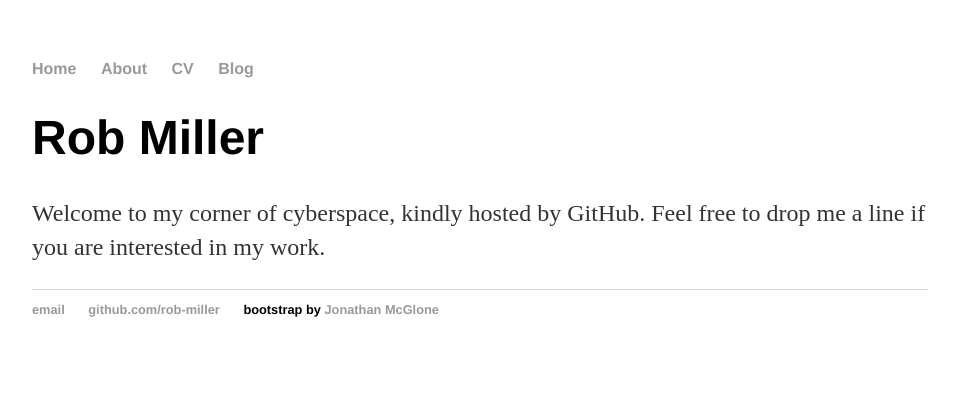
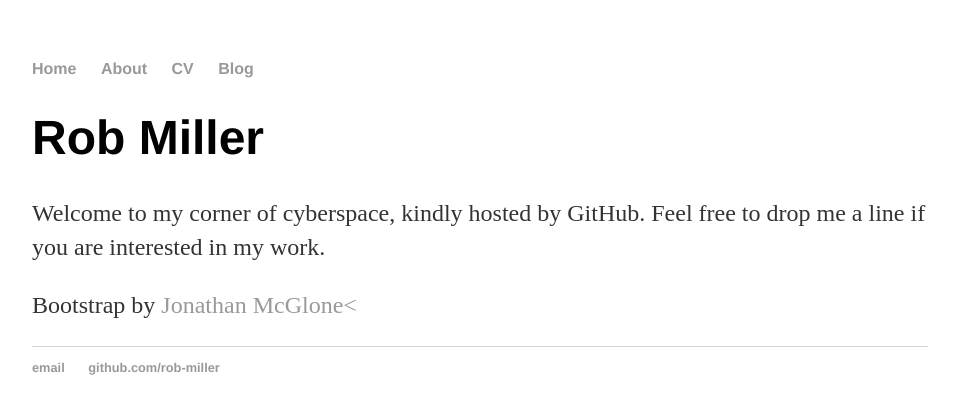
Before and after one commit to rob-miller/rob-miller.github.io, a Jekyll site: the page built from index.html, in a window 1280 px wide. Shown: the top 414 px of the page, without its empty margins (160-1117 px from the left). Built offline with Jekyll 4.4.1, drawn with Linux system fonts in a browser that asks for light colours; part of the change alters nothing that is shown.

Commit message:
change to use jekyll layout

```diff
--- a/index.html
+++ b/index.html
@@ -1,31 +1,9 @@
-<!DOCTYPE html>
-<html>
-	<head>
-		<title>Rob Miller</title>
-		<link rel="stylesheet" type="text/css" href="/css/main.css">
-	</head>
-	<body>
-		<nav>
-    		<ul>
-        		<li><a href="/">Home</a></li>
-	        	<li><a href="/about">About</a></li>
-        		<li><a href="/cv">CV</a></li>
-        		<li><a href="/blog">Blog</a></li>
-    		</ul>
-		</nav>
-		<div class="container">
-    		<div class="blurb">
-        		<h1>Rob Miller</h1>
-				<p>Welcome to my corner of cyberspace, kindly hosted by GitHub.  Feel free to drop me a line if you are interested in my work.
-        </p>
-    		</div><!-- /.blurb -->
-		</div><!-- /.container -->
-		<footer>
-    		<ul>
-        		<li><a href="mailto:rob@janerob.com">email</a></li>
-        		<li><a href="https://github.com/rob-miller">github.com/rob-miller</a></li>
-            <li>bootstrap by <a href="http://jmcglone.com/guides/github-pages/">Jonathan McGlone</a>
-			</ul>
-		</footer>
-	</body>
-</html>
+---
+layout: default
+title: Rob Miller
+---
+<div class="blurb">
+<h1>Rob Miller</h1>
+	<p>Welcome to my corner of cyberspace, kindly hosted by GitHub.  Feel free to drop me a line if you are interested in my work.</p>
+	<p>Bootstrap by <a href="http://jmcglone.com/guides/github-pages/">Jonathan McGlone<</p>
+</div><!-- /.blurb -->
```
